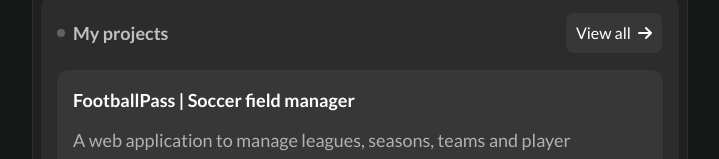
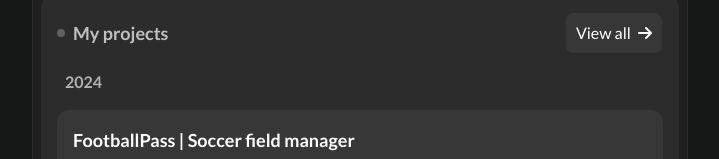
Before and after one commit to carlosupreme/portfolio, a React (Vite) app: page / in a window 1280 px wide. Shown: the part 521-680 px from the top of the page, without its empty margins (280-999 px from the left). Built offline with nearby package versions, Linux system fonts and the light colour scheme.

Commit message:
removing unnecesary import

```diff
--- a/src/pages/Home.tsx
+++ b/src/pages/Home.tsx
@@ -2,7 +2,6 @@ import me from "../assets/me-memoji.png";
 import HireMeButton from "../components/HireMeButton.tsx";
 import CopyEmail from "../components/CopyEmailButton.tsx";
 import BulletTitle from "../components/BulletTitle.tsx";
-import Item from "../components/Item.tsx";
 import Section from "../components/Section.tsx";
 import ProjectPreview from "../components/projects/ProjectPreview.tsx";
 
@@ -35,6 +34,8 @@ export default function Home() {
                 viewMoreLink={"/projects"}
             >
 
+                <h2 className="dark:text-dark-font font-semibold pl-2">2024</h2>
+
                 <ProjectPreview project={{
                     id: "1",
                     name: "FootballPass | Soccer field manager",
```
